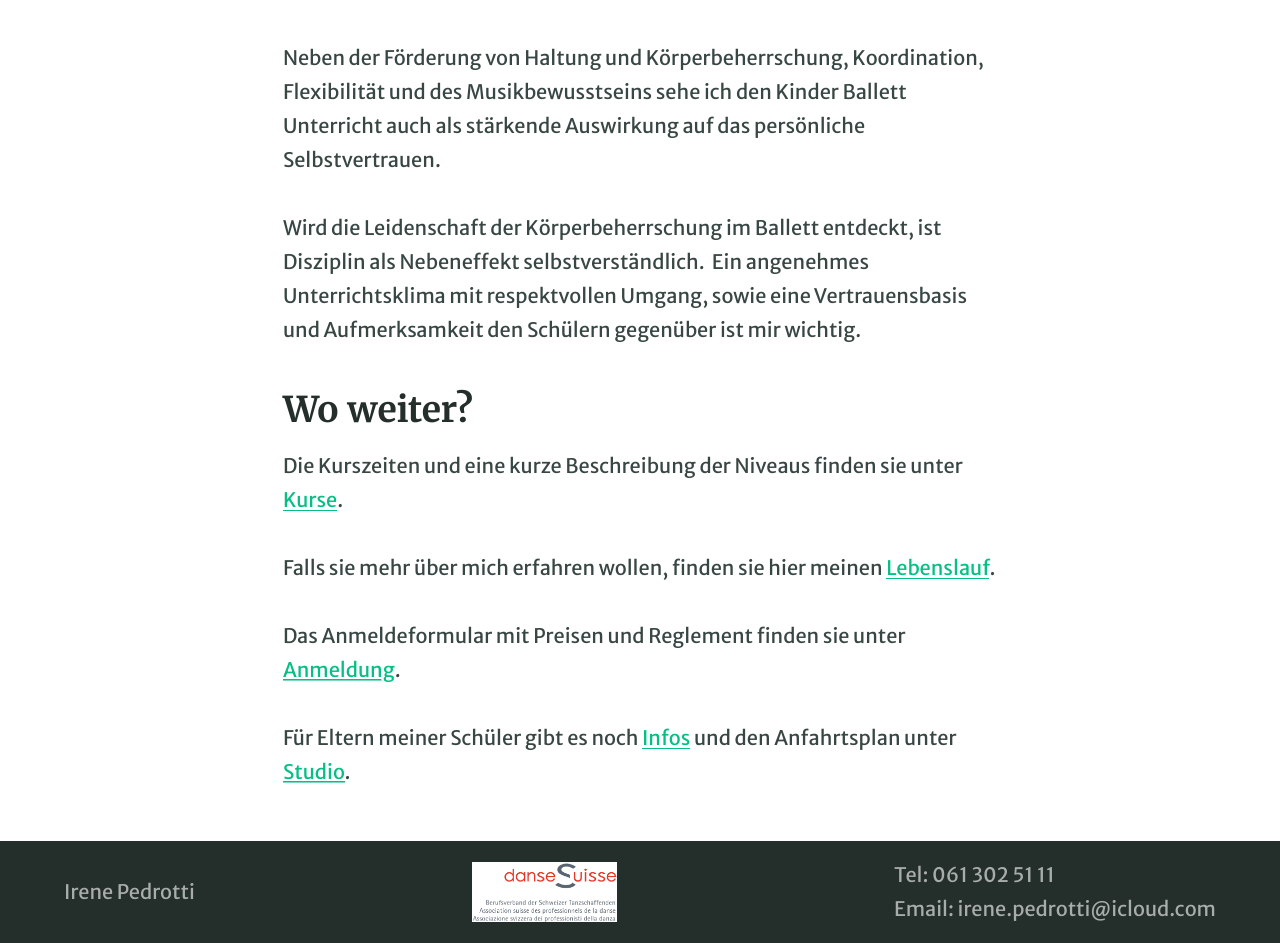
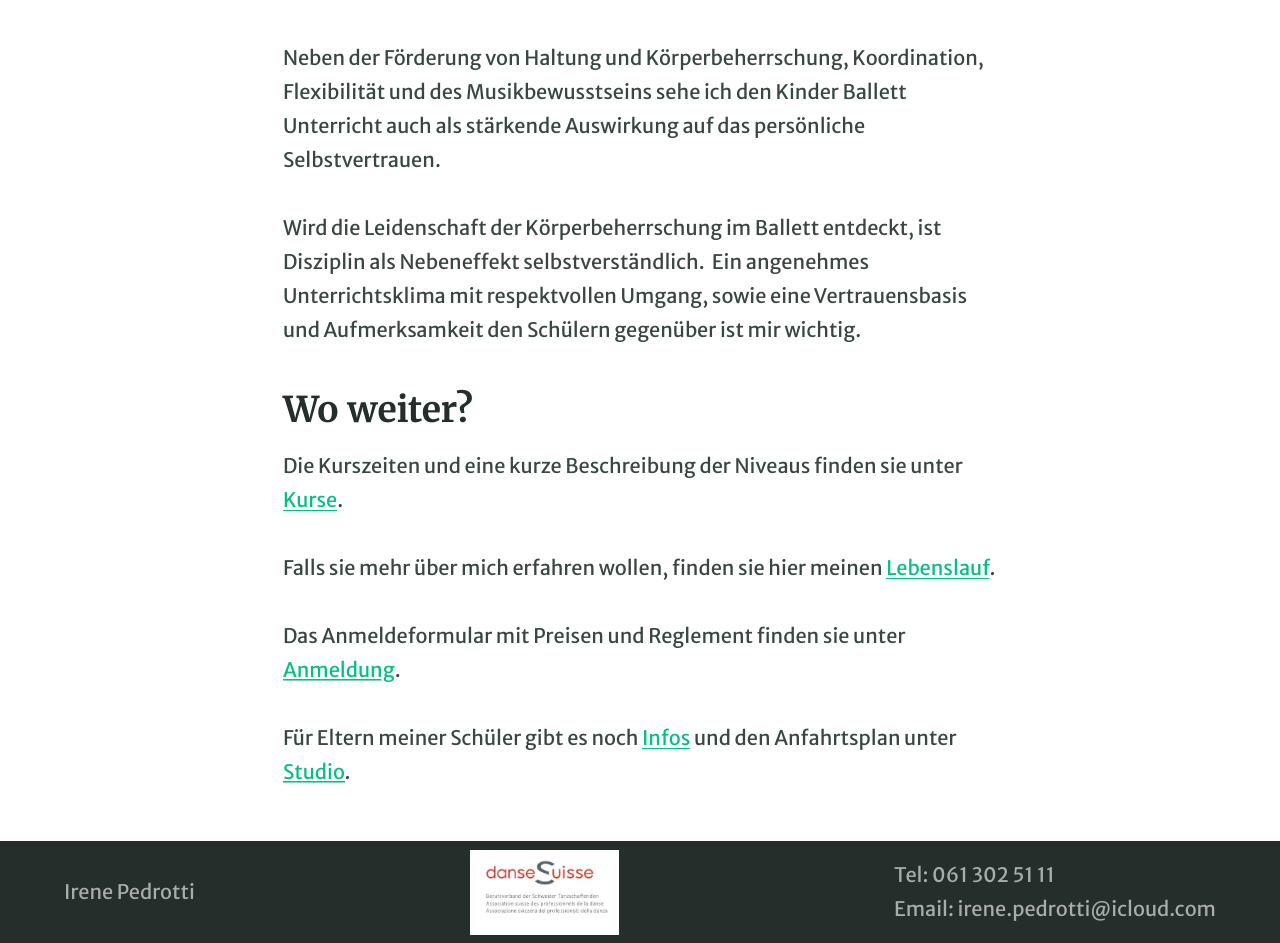
Before and after one commit to irenepedrotti/irenepedrotti.github.io, a Jekyll site: the page built from pages/index.md, in a window 1280 px wide. Shown: the part 963-1906 px from the top of the page. Built offline with Jekyll 4.4.1, drawn with Linux system fonts in a browser that asks for light colours.

Commit message:
Use different logo

```diff
--- a/_includes/site-footer.html
+++ b/_includes/site-footer.html
@@ -4,7 +4,7 @@
       Irene Pedrotti
     </div>
     <div class="center logo">
-      <img src="/assets/DSLogo_mit_Textzeile.png">
+      <img src="/assets/Logo_DS_mittig.jpeg">
     </div>
     <div class="left">
       <small>Tel: 061 302 51 11 <br> Email: irene.pedrotti@icloud.com</small>
--- a/_sass/_theme.scss
+++ b/_sass/_theme.scss
@@ -61,7 +61,7 @@ body {
   @include flexbox;
   @include align-items(center);
   img {
-    max-height: 3.5rem;
+    max-height: 5rem;
   }
 }
 
```
Also changed, not shown: assets/DSLogo_mit_Textzeile.png (deleted), assets/Logo_DS_mittig.jpeg (added).
